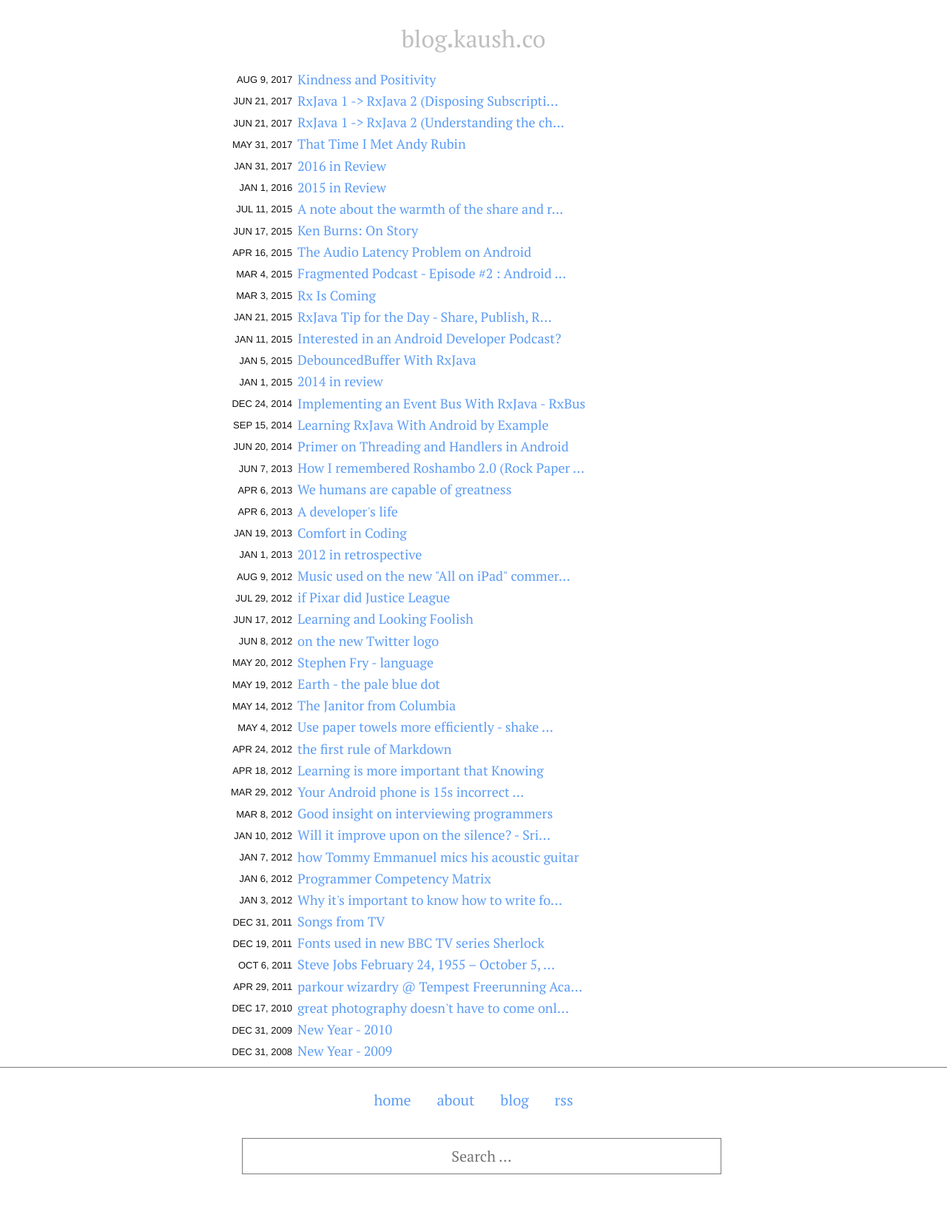
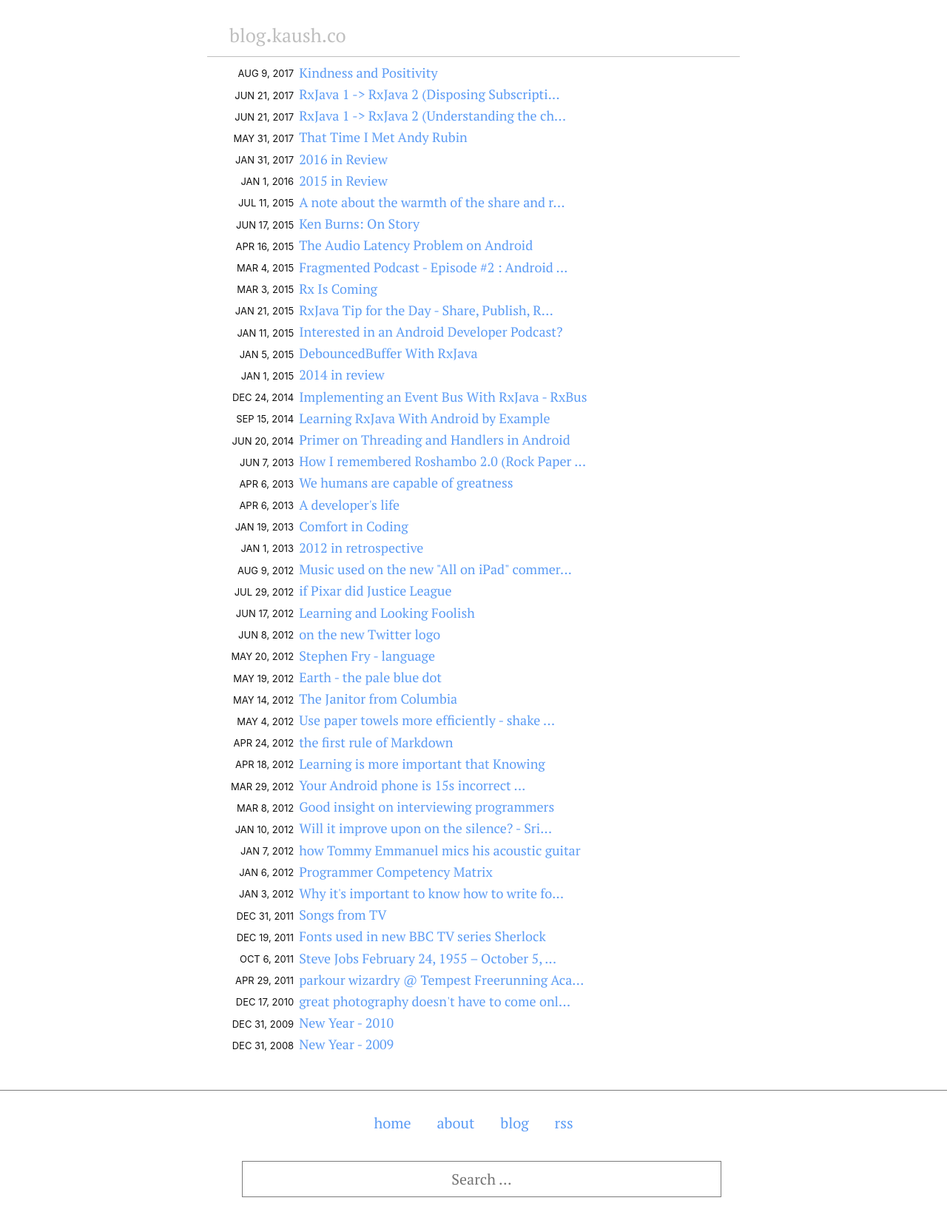
Before and after one commit to kaushikgopal/octopress-kaush-blog, a Jekyll site: the page built from index.html, in a window 1280 px wide. Shown: the part 200-1861 px from the top of the page at 74% size. Built offline with Jekyll 4.4.1, drawn with Linux system fonts in a browser that asks for light colours; some web fonts are replaced; before the commit the page ends 1830 px from its top, so only the background shows below that.

Commit message:
fix: update style

```diff
--- a/_sass/_layout.scss
+++ b/_sass/_layout.scss
@@ -1,6 +1,10 @@
 /* Header
 ================================================== */
 .site-header {
+
+    .wrapper {
+        border-bottom: 1px solid #bfbfbf;
+    }
 
     // Positioning context for the mobile navigation icon
     position: relative;
@@ -14,7 +18,8 @@
 
         h1 {
             margin-bottom: 0;
-            font-size: 1em;
+            font-size: 0.8em;
+            text-align: left;
         }
 
         @include media-query($on-mobile) {
@@ -93,9 +98,9 @@
 }
 .post-category {
     text-align: center;
-    color: #e3e3e3;
+    color: #bfbfbf;
     font-size: 1.4em;
-    font-family: $header-font-family;
+    font-family: $font-family-base;
 }
 
 .post-meta, .post-meta-index {
@@ -173,7 +178,7 @@
             // letter-spacing: -1px;
 
             margin-bottom: $spacing-unit/2;
-            font-size: 28px;
+            font-size: 32px;
             text-align: center;
 
             .article-link  {
@@ -203,6 +208,11 @@
         margin: 0 auto;
         font-size: $small-font-size;
         max-width: $smallest-mobile-width;
+    }
+
+    p:first-child {
+        font-size: $base-font-size * 1.1;
+        margin: 3em 1em;
     }
 
     p {
@@ -357,6 +367,7 @@ pre {
 .site-footer {
     border-top: 1px solid $color-divider;
     padding: $spacing-unit 0;
+    margin-top: 2em;
 }
 
 .site-footer fieldset {
--- a/css/main.scss
+++ b/css/main.scss
@@ -7,8 +7,8 @@
 
 // Our variables
 $font-family-base: "PT Serif", Georgia, Times, "Times New Roman", serif;
-$header-font-family: Helvetica, Arial, sans-serif;
-$special-header-font-family: "Droid Sans", "Source Sans Pro", 'PT Sans', HelveticaNeue, 'Helvetica Neue', Helvetica, Arial, sans-serif;
+$header-font-family: -apple-system, BlinkMacSystemFont, 'SF UI Text', Helvetica, Arial, sans-serif;
+$special-header-font-family: -apple-system, BlinkMacSystemFont, 'SF UI Text', "Droid Sans", "Source Sans Pro", 'PT Sans', HelveticaNeue, 'Helvetica Neue', Helvetica, Arial, sans-serif;
 $fixed-width-font-family: "Droid Mono", "SF Mono", "Menlo", $header-font-family, mono;
 
 $base-font-size:   20px;
@@ -56,7 +56,7 @@ $smallest-mobile-width: 350px;
 }
 @mixin micro-header {
     text-transform: uppercase;
-    font-family: $header-font-family;
+    font-family: $special-header-font-family;
 }
 
 // Import partials from `sass_dir` (defaults to `_sass`)
```
